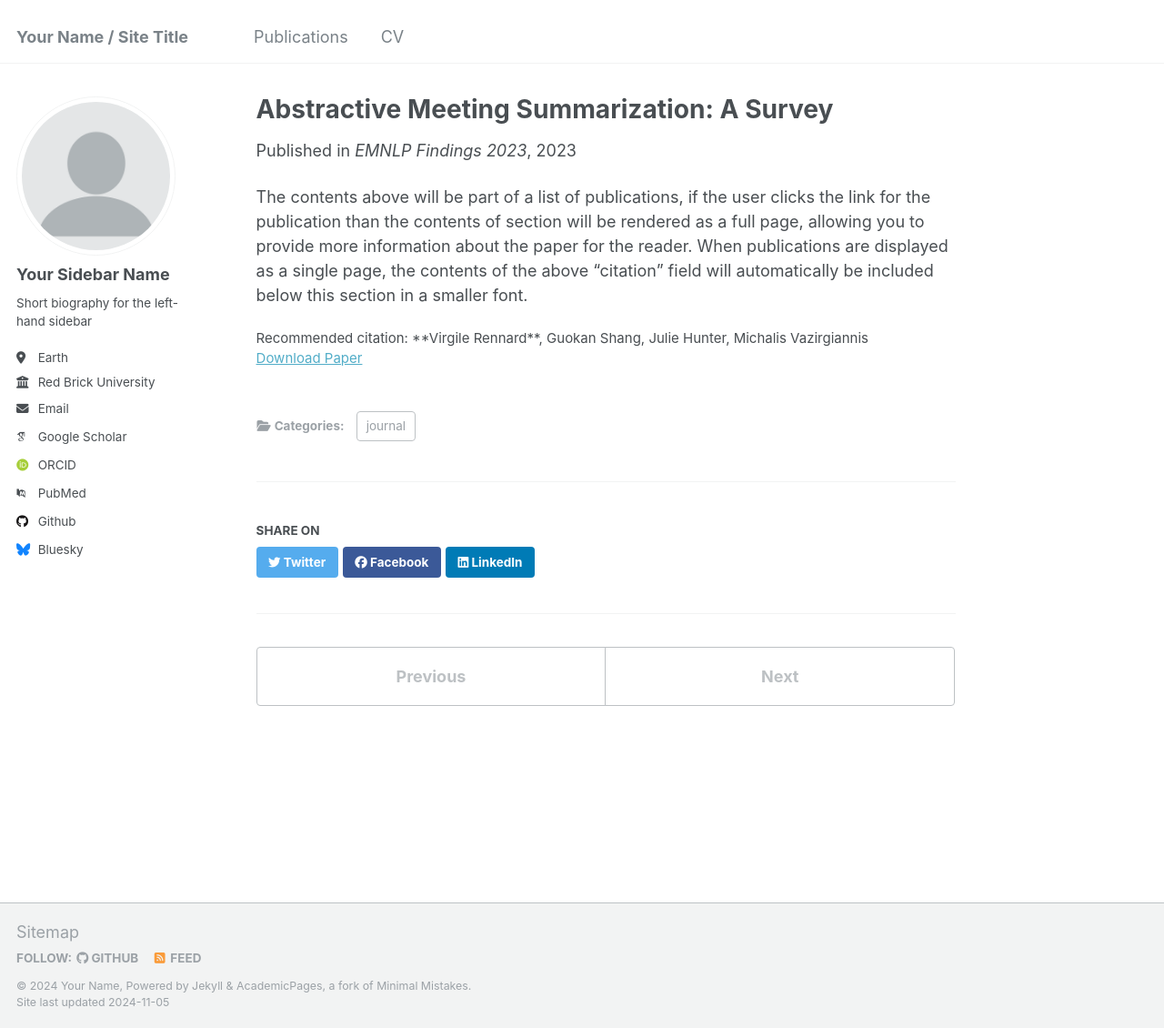
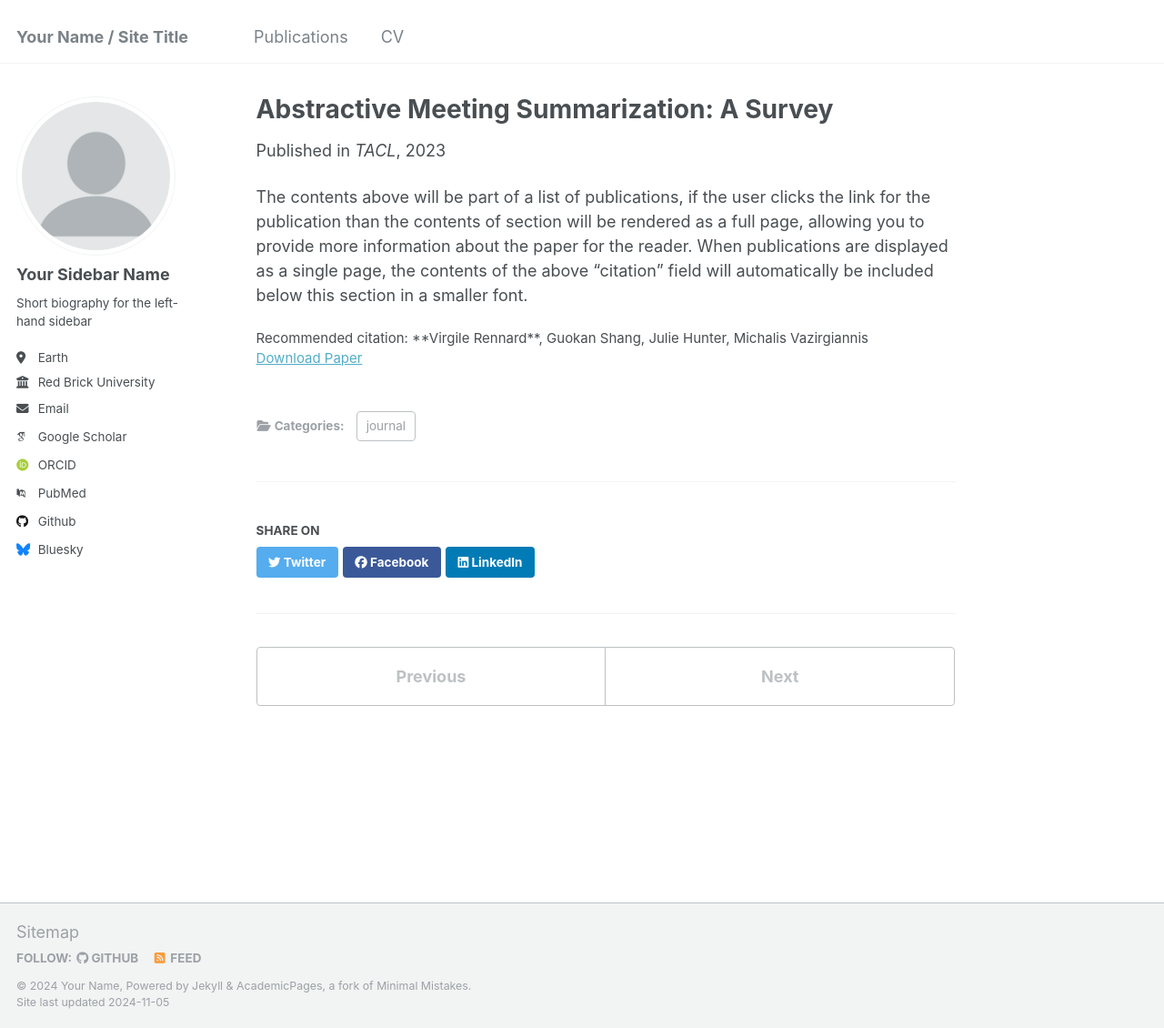
Before and after one commit to VRennard/VRennard.github.io, a Jekyll site: the page built from _publications/Survey.md, in a window 1280 px wide and 1130 px high. Shown: the whole window at 91% size. Built offline with Jekyll 4.4.1, drawn with Linux system fonts in a browser that asks for light colours; some web fonts are replaced.

Commit message:
Update Survey.md

```diff
--- a/_publications/Survey.md
+++ b/_publications/Survey.md
@@ -5,7 +5,7 @@ category: journal
 permalink: /publication/Survey
 excerpt: 'This paper presents a survey and an introduction to the task of Abstractive Meeting Summarization'
 date: 2023-11-20
-venue: 'EMNLP Findings 2023'
+venue: 'TACL'
 paperurl: '[http://academicpages.github.io/files/paper5.pdf]([https://direct.mit.edu/tacl/article/doi/10.1162/tacl_a_00578/116993/Abstractive-Meeting-Summarization-A-Survey])'
 citation: '**Virgile Rennard**, Guokan Shang, Julie Hunter, Michalis Vazirgiannis'
 ---
```
